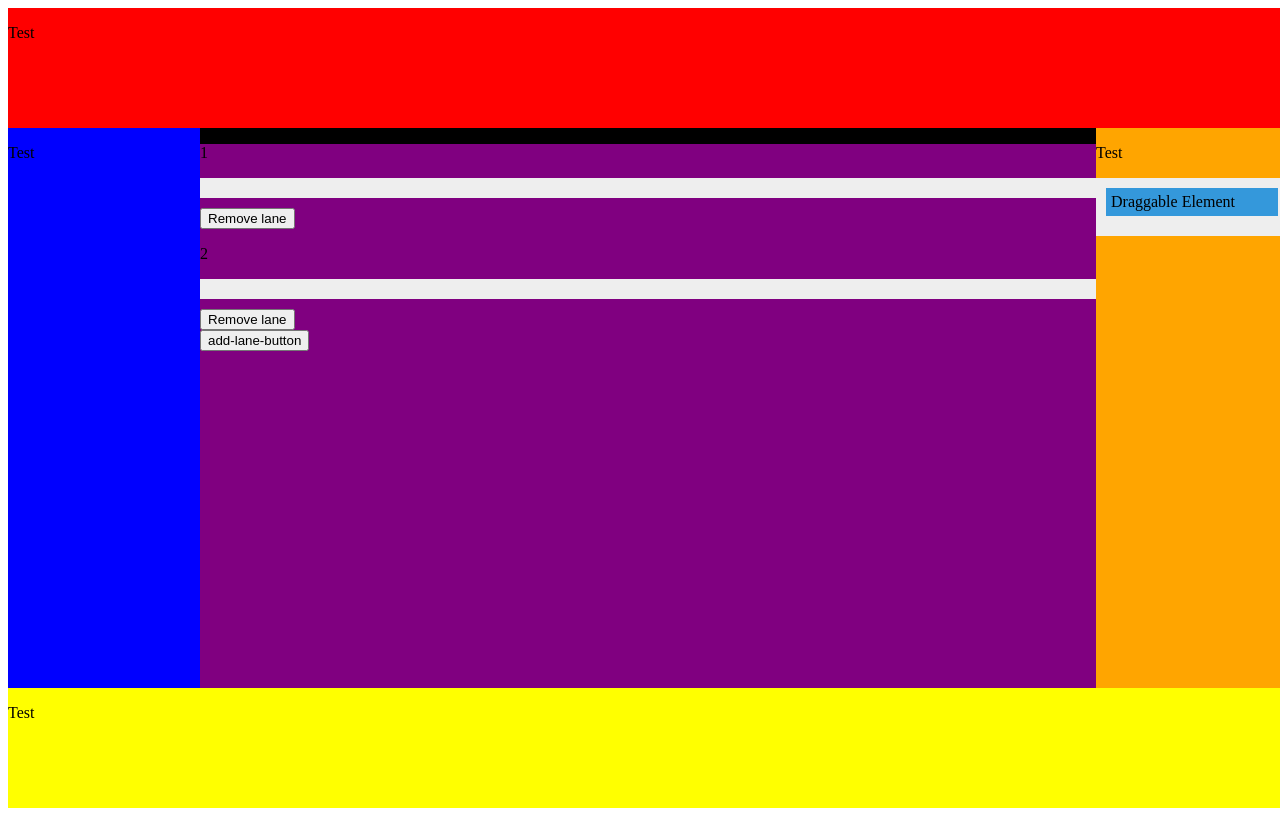
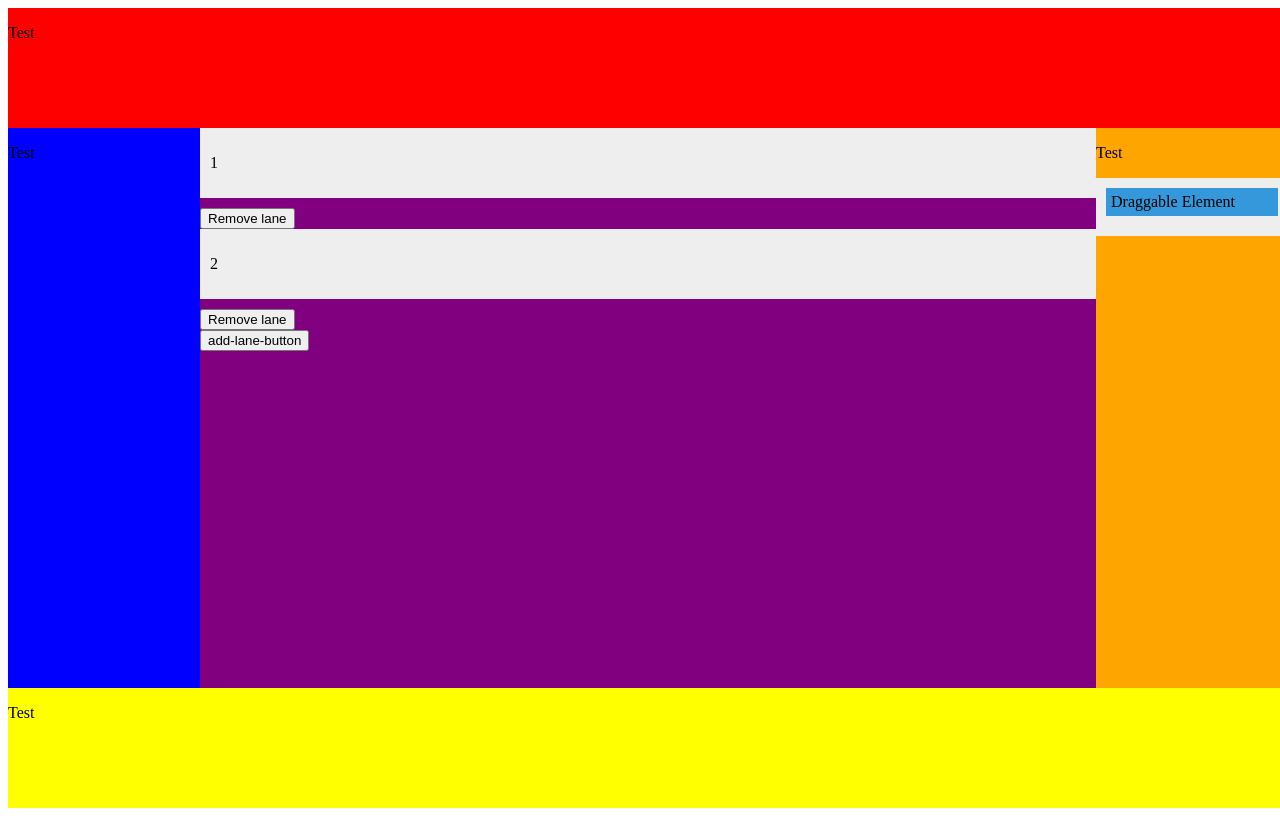
Before and after one commit to Holidaydrills/letspair, a Vue app: page / in a window 1280 px wide. Built offline with nearby package versions, Linux system fonts and the light colour scheme.

Commit message:
Pass lane object

```diff
--- a/src/components/Lane.vue
+++ b/src/components/Lane.vue
@@ -1,14 +1,15 @@
 <template>
-  <div>
-    <p>{{ id }}</p>
-  </div>
   <div
     class="drop-zone"
     @drop="onDrop($event, 1)"
     @dragover.prevent
     @dragenter.prevent
-  ></div>
-  <button @click="$emit('removeLane', id)">Remove lane</button>
+  >
+    <div>
+      <p>{{ lane.id }}</p>
+    </div>
+  </div>
+  <button @click="$emit('removeLane', lane.id)">Remove lane</button>
 </template>
 
 <script lang="ts">
@@ -17,8 +18,8 @@ import { defineComponent } from "vue";
 export default defineComponent({
   emits: ["removeLane"],
   props: {
-    id: {
-      type: String,
+    lane: {
+      type: Object,
       required: true,
     },
   },
--- a/src/components/TaskArea.vue
+++ b/src/components/TaskArea.vue
@@ -1,7 +1,7 @@
 <template>
   <div class="task-area">
     <div v-for="lane in lanes" :key="lane.id">
-      <Lane :id="lane.id" @remove-lane="removeLane" />
+      <Lane :lane="lane" @remove-lane="removeLane" />
     </div>
     <button @click="addNewLane">{{ $t("add-lane-button") }}</button>
   </div>
```
Also changed, not shown: 1 other file (tests, documents, lock files or other folders).
